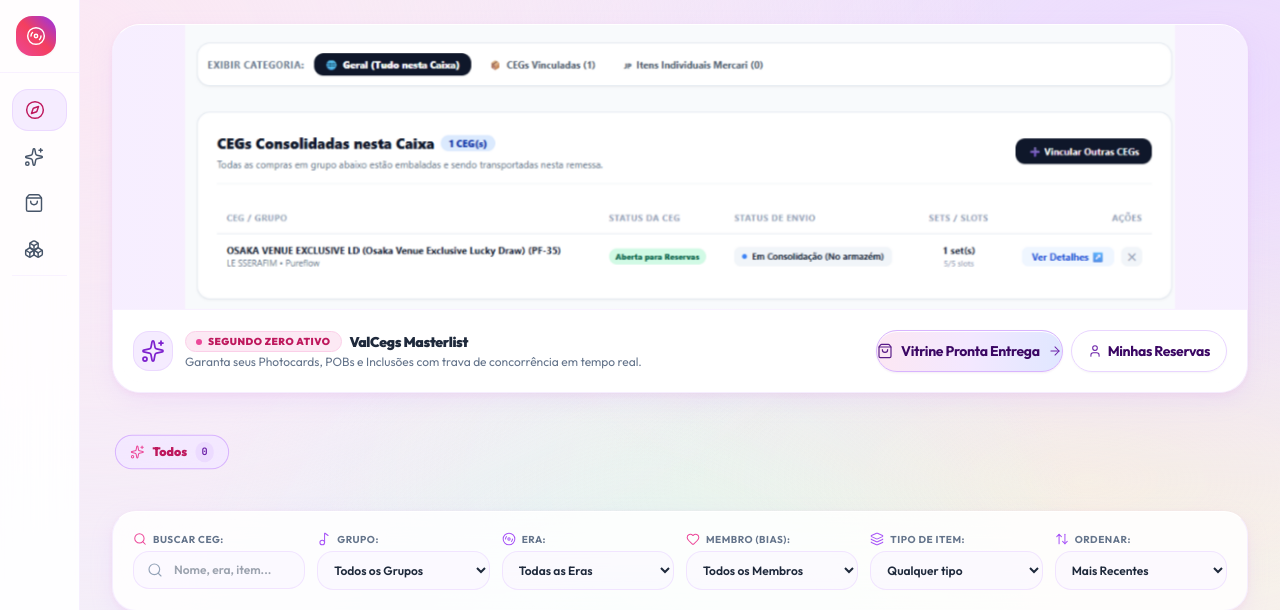
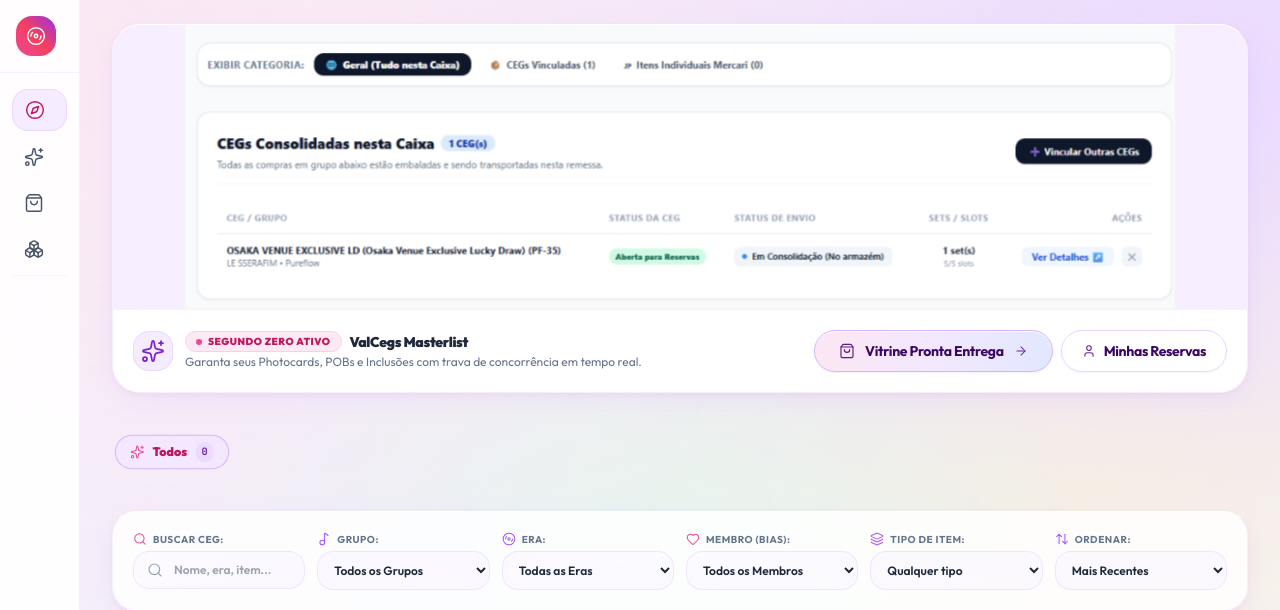
Before and after one commit to hudo9921/ceg, a Django app: page / in a window 1280 px wide. Shown: the top 610 px of the page. Run offline with Django 5.2, Linux system fonts and the light colour scheme; data comes from the database, SQL or seed files in the repository; data that the repository does not hold is empty; some libraries are stand-ins or nearby versions.

Commit message:
style(buttons): ampliar padding horizontal e gap para acomodar icones com folga nas bordas arredondadas

```diff
--- a/templates/cegs/partials/_home_banner_edit_modal.html
+++ b/templates/cegs/partials/_home_banner_edit_modal.html
@@ -111,12 +111,12 @@ class="fixed inset-0 z-50 overflow-y-auto bg-slate-950/70 backdrop-blur-xs flex
                     Cancelar
                 </button>
                 <button type="submit" :disabled="isSubmitting"
-                        class="px-5 py-2.5 rounded-full font-bold text-xs tracking-tight antialiased flex items-center gap-2 cursor-pointer transition-all duration-200
+                        class="px-5.5 py-2.5 rounded-full font-bold text-xs tracking-tight antialiased flex items-center gap-2.5 cursor-pointer transition-all duration-200
                                bg-gradient-to-r from-pink-100 via-purple-100 to-indigo-100 hover:from-pink-200 hover:via-purple-200 hover:to-indigo-200 text-purple-950 border border-purple-300
                                shadow-[inset_0_1px_0_rgba(255,255,255,0.95),0_1px_2px_rgba(112,26,117,0.08)] hover:shadow-[inset_0_1px_0_rgba(255,255,255,0.95),0_2px_6px_rgba(112,26,117,0.12)] hover:-translate-y-0.5 active:translate-y-0 active:scale-[0.98]
                                dark:bg-gradient-to-r dark:from-purple-950 dark:via-purple-900/90 dark:to-pink-950 dark:hover:from-purple-900 dark:hover:to-pink-900 dark:text-pink-100 dark:border-pink-500/50
                                dark:shadow-[inset_0_1px_0_rgba(255,255,255,0.2),0_0_16px_rgba(244,114,182,0.25)] dark:hover:shadow-[inset_0_1px_0_rgba(255,255,255,0.28),0_0_22px_rgba(244,114,182,0.4)]">
-                    <i data-lucide="check" class="w-3.5 h-3.5 text-purple-900 dark:text-cyber-neon" stroke-width="1.75"></i>
+                    <i data-lucide="check" class="w-3.5 h-3.5 shrink-0 text-purple-900 dark:text-cyber-neon" stroke-width="1.75"></i>
                     <span x-text="isSubmitting ? 'Salvando...' : 'Salvar Banners'">Salvar Banners</span>
                 </button>
             </div>
--- a/templates/cegs/partials/_home_hero_spotlight.html
+++ b/templates/cegs/partials/_home_hero_spotlight.html
@@ -51,22 +51,22 @@
         <div class="flex items-center gap-2">
             <!-- Botão Primário: Soft Y2K Pastel no Claro | Cyber-Luxury Ametista Neon no Escuro (Ultra-Crispy) -->
             <a href="{% url 'vitrine_list' %}"
-               class="px-4.5 py-2.5 rounded-full font-bold text-xs sm:text-sm tracking-tight antialiased flex items-center gap-2 group transition-all duration-200 cursor-pointer
+               class="px-5.5 sm:px-6 py-2.5 rounded-full font-bold text-xs sm:text-sm tracking-tight antialiased flex items-center gap-2.5 group transition-all duration-200 cursor-pointer
                       bg-gradient-to-r from-pink-100 via-purple-100 to-indigo-100 hover:from-pink-200 hover:via-purple-200 hover:to-indigo-200 text-purple-950 border border-purple-300
                       shadow-[inset_0_1px_0_rgba(255,255,255,0.95),0_1px_2px_rgba(112,26,117,0.08)] hover:shadow-[inset_0_1px_0_rgba(255,255,255,0.95),0_2px_6px_rgba(112,26,117,0.12)] hover:-translate-y-0.5 active:translate-y-0 active:scale-[0.98]
                       dark:bg-gradient-to-r dark:from-purple-950 dark:via-purple-900/90 dark:to-pink-950 dark:hover:from-purple-900 dark:hover:to-pink-900 dark:text-pink-100 dark:border-pink-500/50
                       dark:shadow-[inset_0_1px_0_rgba(255,255,255,0.2),0_0_16px_rgba(244,114,182,0.25)] dark:hover:shadow-[inset_0_1px_0_rgba(255,255,255,0.28),0_0_22px_rgba(244,114,182,0.4)]">
-                <i data-lucide="shopping-bag" class="w-4 h-4 text-purple-900 dark:text-cyber-neon" stroke-width="1.75"></i>
-                <span>Vitrine Pronta Entrega</span>
-                <i data-lucide="arrow-right" class="w-3.5 h-3.5 transition-transform group-hover:translate-x-0.5 text-purple-800 dark:text-cyber-neon" stroke-width="1.75"></i>
+                <i data-lucide="shopping-bag" class="w-4 h-4 shrink-0 text-purple-900 dark:text-cyber-neon" stroke-width="1.75"></i>
+                <span class="whitespace-nowrap">Vitrine Pronta Entrega</span>
+                <i data-lucide="arrow-right" class="w-3.5 h-3.5 shrink-0 transition-transform group-hover:translate-x-0.5 text-purple-800 dark:text-cyber-neon" stroke-width="1.75"></i>
             </a>
             <!-- Botão Secundário Pastel / Acrílico Translúcido -->
             <a href="{% url 'my_claims' %}"
-               class="px-4 py-2.5 rounded-full font-bold text-xs sm:text-sm tracking-tight antialiased hover:-translate-y-0.5 active:translate-y-0 active:scale-[0.98] transition-all duration-200 flex items-center gap-1.5 cursor-pointer
+               class="px-5 sm:px-5.5 py-2.5 rounded-full font-bold text-xs sm:text-sm tracking-tight antialiased hover:-translate-y-0.5 active:translate-y-0 active:scale-[0.98] transition-all duration-200 flex items-center gap-2 cursor-pointer
                       bg-white/95 hover:bg-white text-purple-950 border border-purple-200 shadow-[inset_0_1px_0_rgba(255,255,255,0.9),0_1px_2px_rgba(0,0,0,0.04)] hover:shadow-xs
                       dark:bg-cyber-elevated dark:hover:bg-purple-950/40 dark:text-cyber-silver dark:hover:text-cyber-neon dark:border-white/10 dark:shadow-[inset_0_1px_0_rgba(255,255,255,0.08)]">
-                <i data-lucide="user" class="w-3.5 h-3.5 text-purple-800 dark:text-cyber-silver" stroke-width="1.75"></i>
-                <span>Minhas Reservas</span>
+                <i data-lucide="user" class="w-3.5 h-3.5 shrink-0 text-purple-800 dark:text-cyber-silver" stroke-width="1.75"></i>
+                <span class="whitespace-nowrap">Minhas Reservas</span>
             </a>
         </div>
     </div>
```
